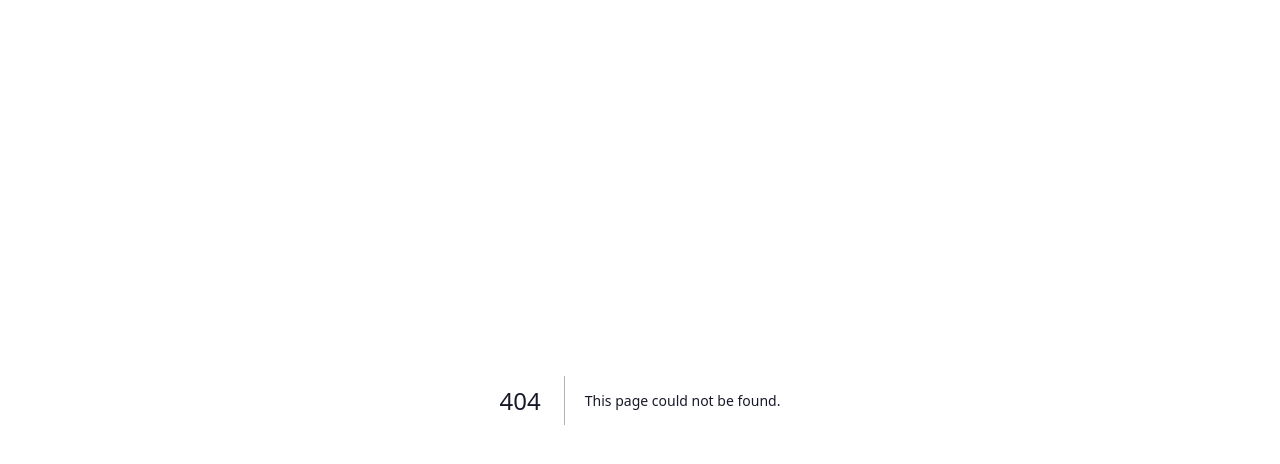
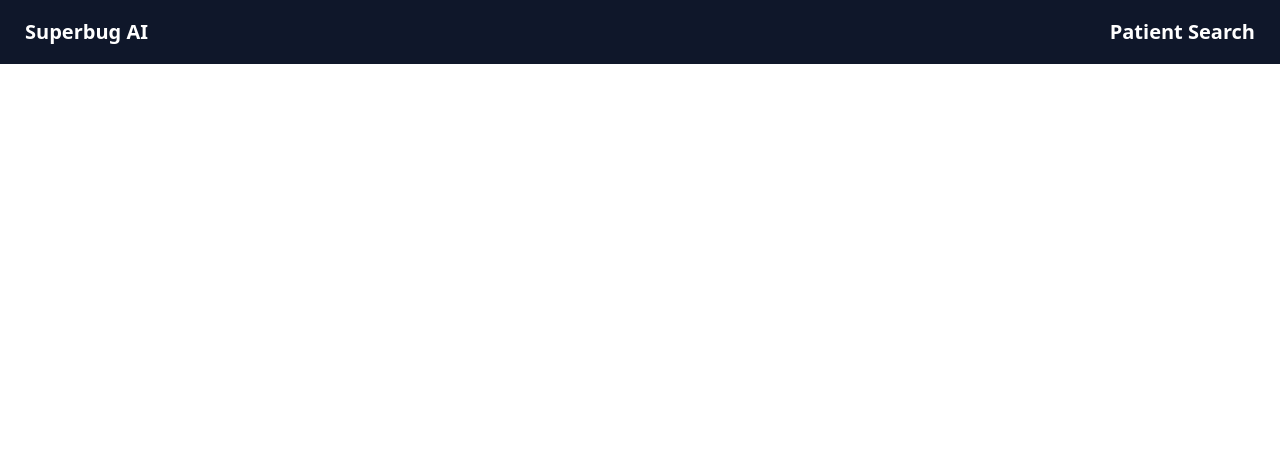
Before and after one commit to dhuang101/superbug-ai-app, a Next.js app: page /FhirApi in a window 1280 px wide. Before the commit this address had no page. Shown: the top 464 px of the page. Built offline with nearby package versions, Linux system fonts and the light colour scheme.

Commit message:
Skeleton for new pages

```diff
--- a/src/components/MainTable.tsx
+++ b/src/components/MainTable.tsx
@@ -26,7 +26,7 @@ function MainTable({ patientData }: Props) {
 					key={i}
 					className="hover cursor-pointer"
 					onClick={() => {
-						router.push(`/PatientSummary/` + obj.resource.id)
+						router.push(`/PatientSearch/` + obj.resource.id)
 					}}
 				>
 					<td>{obj.resource.id}</td>
--- a/src/components/NavBar.tsx
+++ b/src/components/NavBar.tsx
@@ -8,22 +8,10 @@ function NavBar() {
 					<Link href={"/"}>Superbug AI</Link>
 				</div>
 			</div>
-			<div className="flex-none">
-				{/* <button className="btn btn-square btn-ghost">
-					<svg
-						xmlns="http://www.w3.org/2000/svg"
-						fill="none"
-						viewBox="0 0 24 24"
-						className="inline-block w-5 h-5 stroke-current"
-					>
-						<path
-							strokeLinecap="round"
-							strokeLinejoin="round"
-							strokeWidth="2"
-							d="M5 12h.01M12 12h.01M19 12h.01M6 12a1 1 0 11-2 0 1 1 0 012 0zm7 0a1 1 0 11-2 0 1 1 0 012 0zm7 0a1 1 0 11-2 0 1 1 0 012 0z"
-						></path>
-					</svg>
-				</button> */}
+			<div className="flex-2">
+				<div className="btn btn-ghost normal-case text-xl text-white">
+					<Link href={"/"}>Patient Search</Link>
+				</div>
 			</div>
 		</div>
 	)
--- /dev/null
+++ b/src/contexts/ApiContext.tsx
@@ -0,0 +1,10 @@
+import { createContext } from "react"
+
+interface AppContextInterface {
+	value: string
+	setter: React.Dispatch<React.SetStateAction<string>>
+}
+
+const ApiContext = createContext<AppContextInterface | null>(null)
+
+export default ApiContext
--- /dev/null
+++ b/src/pages/FhirApi.tsx
@@ -0,0 +1,15 @@
+import NavBar from "../components/NavBar"
+
+// page which will allow the user to set the api url used
+function FhirApi() {
+	return (
+		<div className="flex flex-col min-h-screen min-w-screen">
+			<NavBar />
+			<div className="flex justify-center pt-24 pb-52">
+				<p id="errors" className="h-7 text-xl text-red-600"></p>
+			</div>
+		</div>
+	)
+}
+
+export default FhirApi
--- a/src/pages/PatientList.tsx
+++ b/src/pages/PatientSearch.tsx
@@ -9,7 +9,7 @@ import Breadcrumbs from "../components/Breadcrumbs"
 import MainTable from "../components/MainTable"
 import { CircularProgress, TablePagination } from "@mui/material"
 
-function PatientList() {
+function PatientSearch() {
 	const [loading, setLoading] = useState(true)
 	const [patientData, setPatientData] = useState([])
 	const [searchInput, setSearchInput] = useState("")
@@ -157,4 +157,4 @@ function PatientList() {
 	)
 }
 
-export default PatientList
+export default PatientSearch
--- a/src/pages/PatientSummary/[id].tsx
+++ b/src/pages/PatientSearch/[id].tsx
@@ -1,9 +1,15 @@
 import NavBar from "../../components/NavBar"
 
-function PatientSummary() {
+interface Props {
+	// patientData is the object returned by the API
+	patientData: any
+}
+
+function PatientSummary(patientData: Props) {
 	return (
 		<div className="flex flex-col min-h-screen min-w-screen items-center bg-gray-200">
 			<NavBar />
+			<div></div>
 		</div>
 	)
 }
--- a/src/pages/_app.tsx
+++ b/src/pages/_app.tsx
@@ -2,8 +2,15 @@ import { ThemeProvider, createTheme } from "@mui/material"
 import { AdapterDayjs } from "@mui/x-date-pickers/AdapterDayjs"
 import { LocalizationProvider } from "@mui/x-date-pickers/LocalizationProvider"
 import "../styles/globals.css"
+import { useState } from "react"
+import ApiContext from "../contexts/ApiContext"
 
 export default function MyApp({ Component, pageProps }) {
+	// global state wrapper for the api url
+	const [apiUrl, setApiUrl] = useState("https://hapi.fhir.org/baseR4/")
+	const contextWrapper = { value: apiUrl, setter: setApiUrl }
+
+	// global theme
 	const theme = createTheme({
 		typography: {
 			fontFamily: [
@@ -29,7 +36,9 @@ export default function MyApp({ Component, pageProps }) {
 		<LocalizationProvider dateAdapter={AdapterDayjs}>
 			<ThemeProvider theme={theme}>
 				<div data-theme="corporate">
-					<Component {...pageProps} />
+					<ApiContext.Provider value={contextWrapper}>
+						<Component {...pageProps} />
+					</ApiContext.Provider>
 				</div>
 			</ThemeProvider>
 		</LocalizationProvider>
--- a/src/pages/index.tsx
+++ b/src/pages/index.tsx
@@ -1,8 +1,8 @@
-import PatientList from "./PatientList"
+import PatientSearch from "./PatientSearch"
 
 // functionally just a wrapper that allows the / path to lead to the patient list
 function Home() {
-	return <PatientList />
+	return <PatientSearch />
 }
 
 export default Home
```
Also changed, not shown: src/pages/InfectionPrevention.tsx (added).
